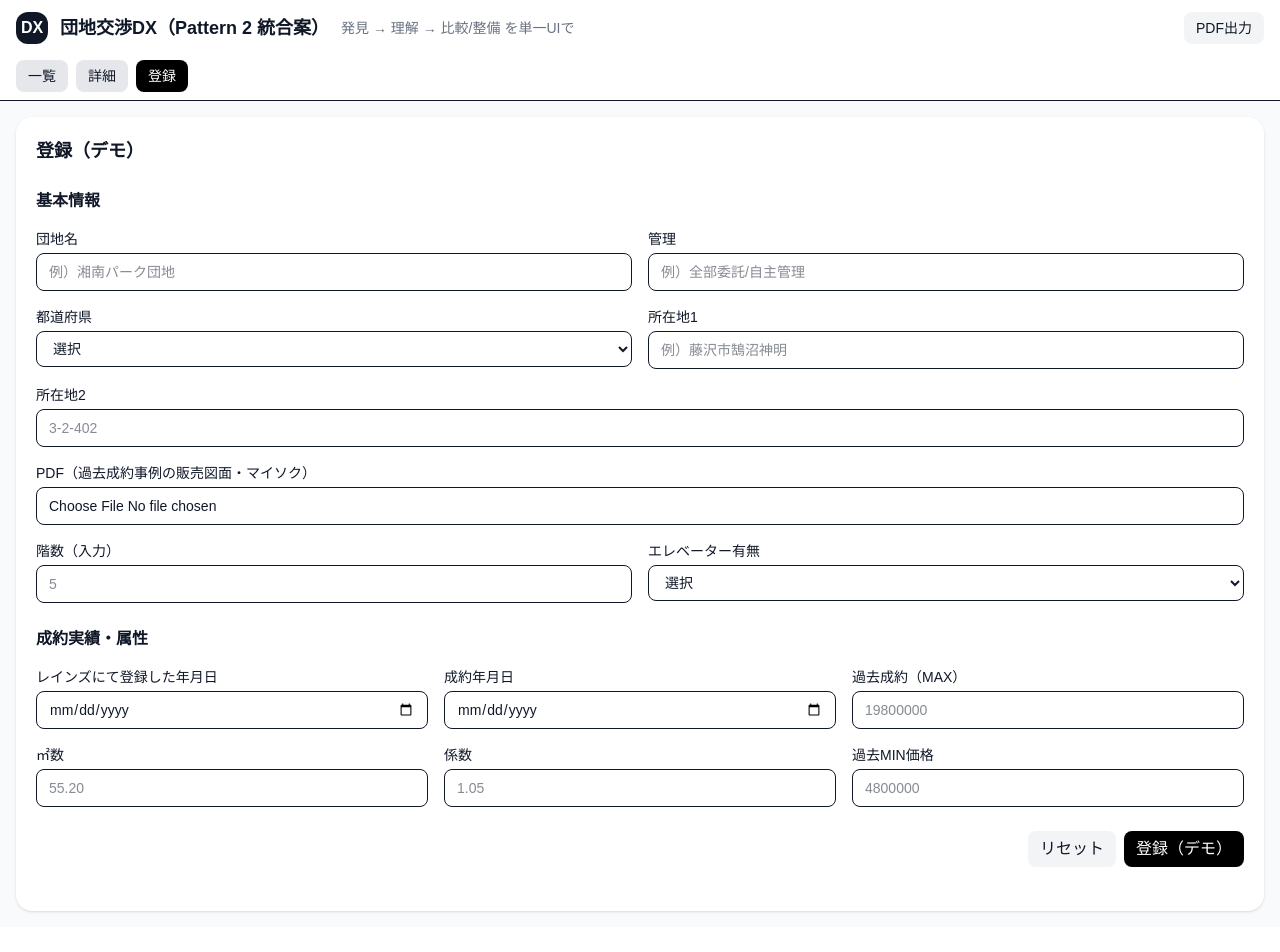
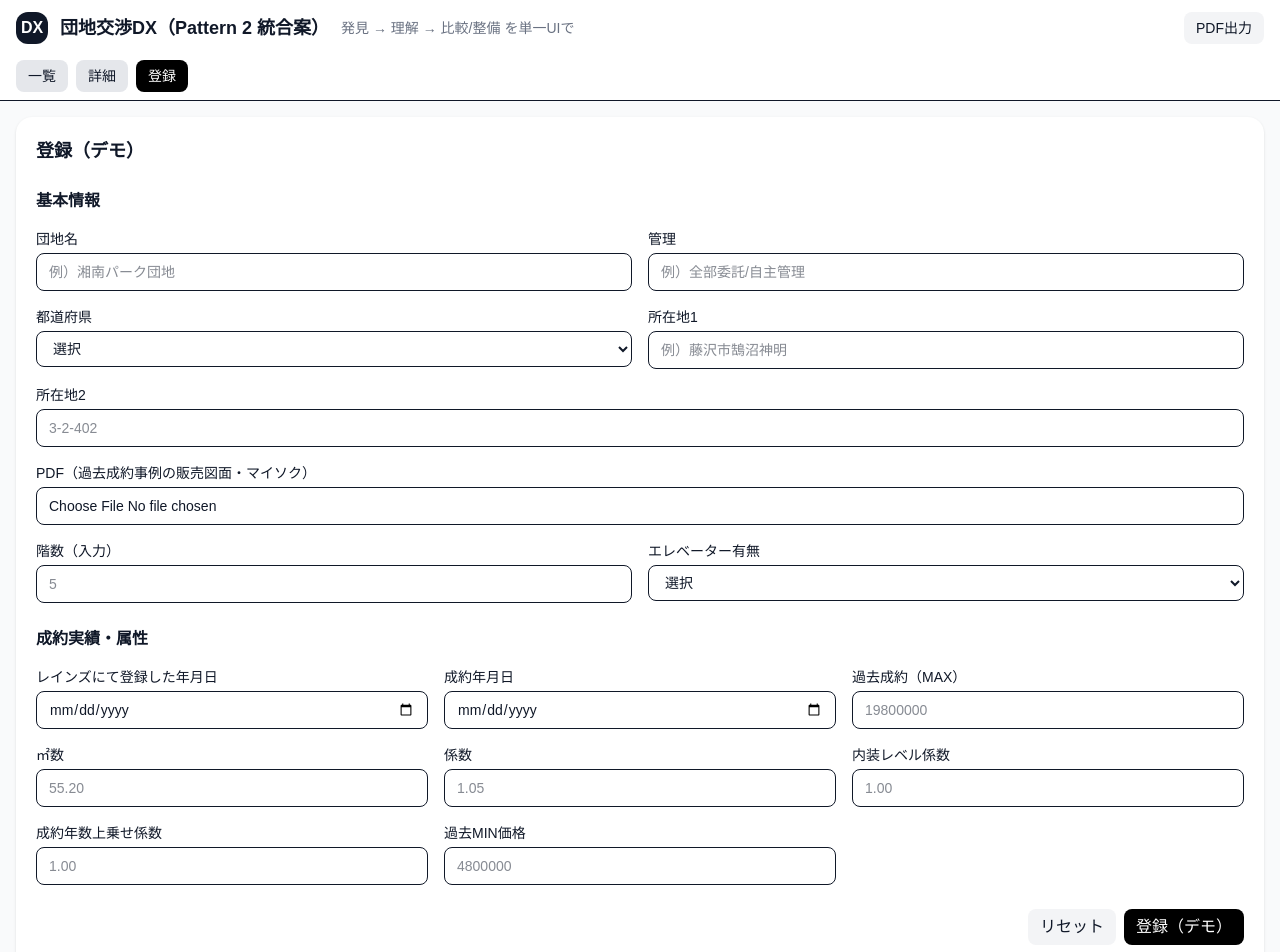
Before and after one commit to strictly-es/supabase-minapp, a Next.js app: page /sample/pattern_2_list/tab-regist in a window 1280 px wide. Shown: the top 952 px of the page. Before the commit the page ends 927 px from the top, so only its background shows below. Built offline with nearby package versions, Linux system fonts and the light colour scheme; no server answers.

Commit message:
add list regist

```diff
--- a/app/sample/pattern_2_list/tab-regist/page.tsx
+++ b/app/sample/pattern_2_list/tab-regist/page.tsx
@@ -18,6 +18,8 @@ type FormState = {
   max_price: string
   area_sqm: string
   coef_total: string
+  interior_level_coef: string
+  contract_year_coef: string
   past_min: string
 }
 
@@ -43,6 +45,8 @@ export default function TabRegistPage() {
     max_price: '',
     area_sqm: '',
     coef_total: '',
+    interior_level_coef: '',
+    contract_year_coef: '',
     past_min: '',
   })
   const [pdf, setPdf] = useState<File | null>(null)
@@ -101,6 +105,8 @@ export default function TabRegistPage() {
         max_price: toBigInt(form.max_price),
         area_sqm: toNum(form.area_sqm),
         coef_total: toNum(form.coef_total),
+        interior_level_coef: toNum(form.interior_level_coef),
+        contract_year_coef: toNum(form.contract_year_coef),
         past_min: toBigInt(form.past_min),
       }
 
@@ -114,7 +120,7 @@ export default function TabRegistPage() {
       setForm({
         estate_name: '', management: '', pref: '', addr1: '', addr2: '',
         floor: '', elevator: '', reins_registered_date: '', contract_date: '',
-        max_price: '', area_sqm: '', coef_total: '', past_min: '',
+        max_price: '', area_sqm: '', coef_total: '', interior_level_coef: '', contract_year_coef: '', past_min: '',
       })
       setPdf(null)
       const f = document.getElementById('pdf') as HTMLInputElement | null
@@ -223,6 +229,14 @@ export default function TabRegistPage() {
                     <input name="coef_total" type="number" min={0} step={0.01} className="mt-1 w-full border rounded-lg px-3 py-2 tabular-nums" placeholder="1.05"
                       value={form.coef_total} onChange={onChange('coef_total')} />
                   </label>
+                  <label className="block">内装レベル係数
+                    <input name="interior_level_coef" type="number" min={0} step={0.01} className="mt-1 w-full border rounded-lg px-3 py-2 tabular-nums" placeholder="1.00"
+                      value={form.interior_level_coef} onChange={onChange('interior_level_coef')} />
+                  </label>
+                  <label className="block">成約年数上乗せ係数
+                    <input name="contract_year_coef" type="number" min={0} step={0.01} className="mt-1 w-full border rounded-lg px-3 py-2 tabular-nums" placeholder="1.00"
+                      value={form.contract_year_coef} onChange={onChange('contract_year_coef')} />
+                  </label>
                   <label className="block">過去MIN価格
                     <input name="past_min" type="number" min={0} step={1} className="mt-1 w-full border rounded-lg px-3 py-2 tabular-nums" placeholder="4800000"
                       value={form.past_min} onChange={onChange('past_min')} />
```
